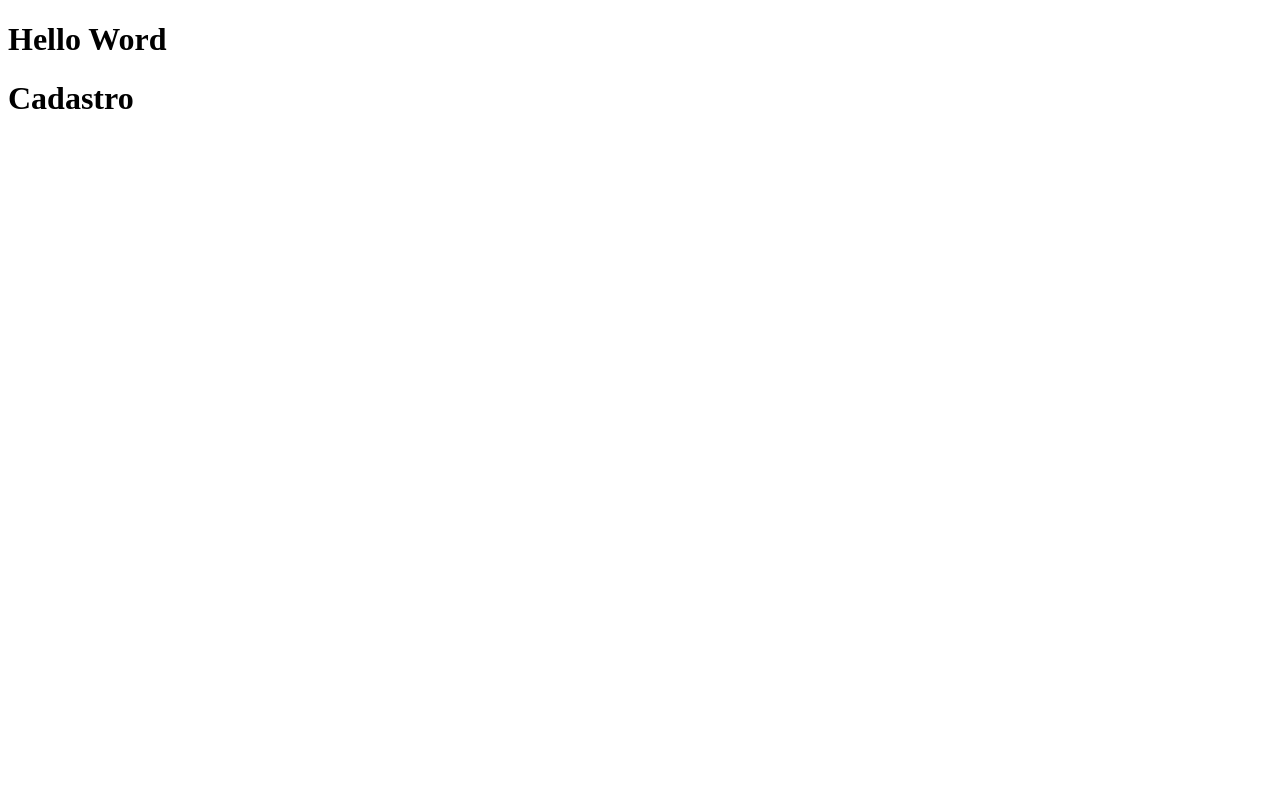
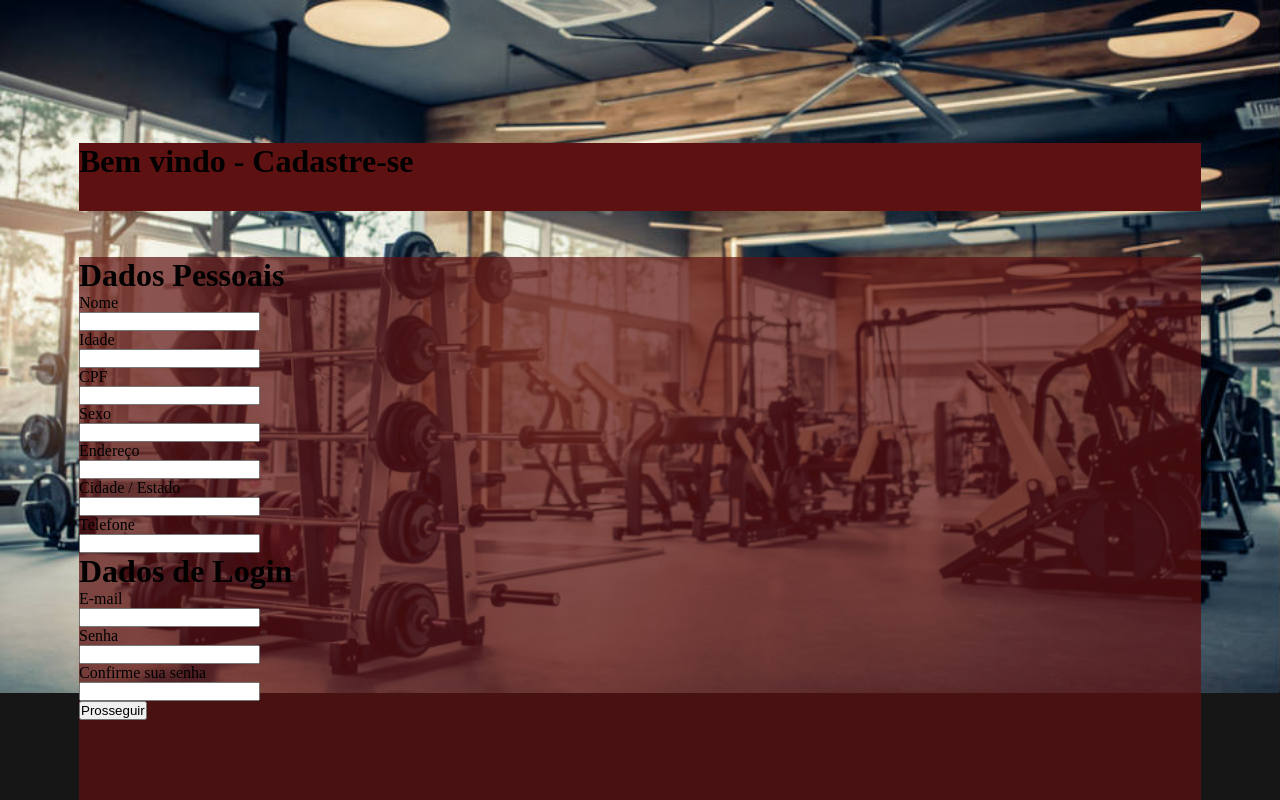
Before and after one commit to AmandaFernandes0701/Frontend-SmartGym---Projeto-Trainee, a React (Create React App) app in the folder smartgym/: page /cadastro in a window 1280 px wide. Shown: the top 800 px of the page. Built offline with nearby package versions, Linux system fonts and the light colour scheme.

Commit message:
Começo do CSS de Cadastro e criação do global css

```diff
--- a/smartgym/src/App.js
+++ b/smartgym/src/App.js
@@ -1,10 +1,10 @@
 import React from "react";
 import Routes from "./routes";
+import "./global.css";
 
 function App() {
   return (
     <div>
-      <h1>Hello Word</h1>
       <Routes/>
     </div>
   );
--- /dev/null
+++ b/smartgym/src/global.css
@@ -0,0 +1,12 @@
+* {
+    box-sizing: border-box;
+    margin: 0;
+    padding: 0;
+    outline: 0;
+}
+
+html,
+body,
+div#root {
+    height: 100%;
+}
--- a/smartgym/src/pages/Cadastro/Cadastro.css
+++ b/smartgym/src/pages/Cadastro/Cadastro.css
@@ -0,0 +1,24 @@
+.container {
+    display: flex;
+    flex-direction: column;
+    align-items: center;
+    height: 1766px;
+    background-color: #161616;
+    background-image: url(./academia.jpg);
+    background-repeat: no-repeat;
+    background-size: contain;
+}
+
+.titulo {
+    margin-top: 143px;
+    height: 68px;
+    width: 1122px;
+    background-color: #5E1111;
+}
+
+.inputs {
+    margin-top: 46px;
+    height: 1138px;
+    width: 1122px;
+    background: rgba(94, 17, 17, 0.7);
+}
--- a/smartgym/src/pages/Cadastro/Cadastro.js
+++ b/smartgym/src/pages/Cadastro/Cadastro.js
@@ -1,6 +1,108 @@
-import React from "react";
+import React, {useState} from "react";
+import {useHistory} from "react-router-dom";
+import "./Cadastro.css"
 
-function Cadastro(){
-    return <h1>Cadastro</h1>;
+function Cadastro() {
+
+  const [pessoa, setPessoa] = useState({});
+
+  function handleInputChange(e) {
+    const key = e.target.name;
+
+    const newPessoa = {...pessoa};
+    newPessoa[key] = e.target.value;
+
+    setPessoa(newPessoa);
+  }
+
+  const history = useHistory();
+
+    return (
+      <div className="container">
+
+        <div className="titulo">
+            <h1>Bem vindo - Cadastre-se</h1>
+        </div>
+        <form className="inputs">
+            <h1>Dados Pessoais</h1>
+            <p>Nome</p>
+            <input
+               type="text"
+               name='nome'
+               onChange={handleInputChange}
+            />
+            <br />
+            <p>Idade</p>
+            <input
+               type="text"
+               name='idade'
+               onChange={handleInputChange}
+            />
+            <br />
+            <p>CPF</p>
+            <input
+               type="text"
+               name='cpf'
+               onChange={handleInputChange}
+            />
+            <br />
+            <p>Sexo</p>
+            <input
+               type="text"
+               name='sexo'
+               onChange={handleInputChange}
+            />
+            <br />
+            <p>Endereço</p>
+            <input
+               type="text"
+               name='endereco'
+               onChange={handleInputChange}
+            />
+            <br />
+            <p>Cidade / Estado</p>
+            <input
+               type="text"
+               name='cidadeEstado'
+               onChange={handleInputChange}
+            />
+            <br />
+            <p>Telefone</p>
+            <input
+               type="text"
+               name='telefone'
+               onChange={handleInputChange}
+            />
+            <br />
+            <h1>Dados de Login</h1>
+            <p>E-mail</p>
+            <input
+               type="email"
+               name='login'
+               onChange={handleInputChange}
+            />
+            <br />
+            <p>Senha</p>
+            <input
+               type="password"
+               name='senha'
+               onChange={handleInputChange}
+            />
+            <br />
+            <p>Confirme sua senha</p>
+            <input
+               type="password"
+               name='confirmarSenha'
+               onChange={handleInputChange}
+            />
+            <br />
+            <button onClick={ () => {history.push("home");}}>
+                Prosseguir
+            </button>
+        </form>
+
+      </div>
+    );
 }
+
 export default Cadastro;
```
Also changed, not shown: smartgym/src/pages/Cadastro/academia.jpg (added).
